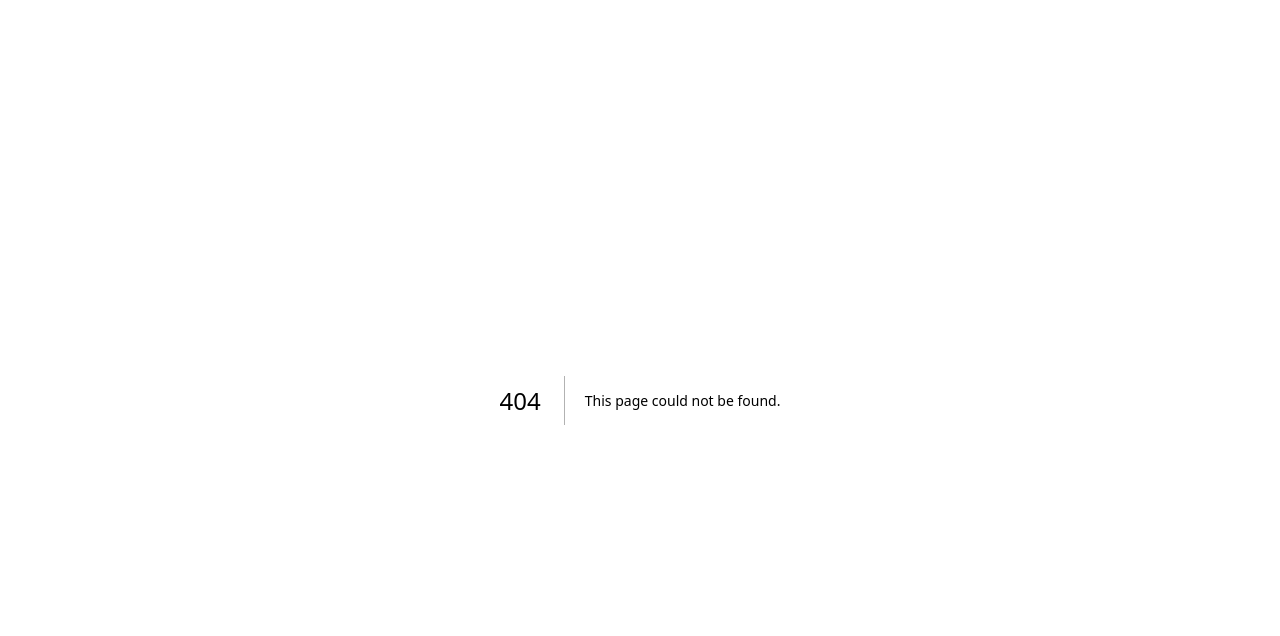
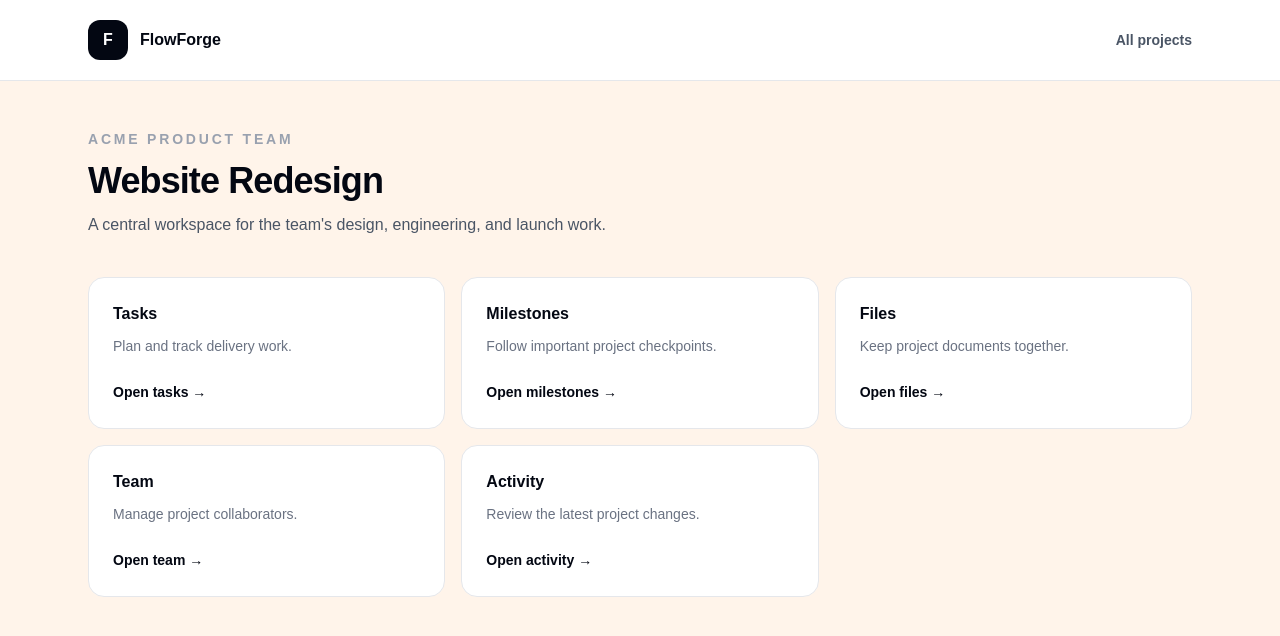
Before and after one commit to Sreenayak/FlowForge, a Next.js app in the folder enterprise-project-platform/: page /projects/demo in a window 1280 px wide. Before the commit this address had no page. Shown: the top 636 px of the page. Built offline with nearby package versions, Linux system fonts and the light colour scheme.

Commit message:
Updated some funtionalities

```diff
--- a/enterprise-project-platform/app/dashboard/page.tsx
+++ b/enterprise-project-platform/app/dashboard/page.tsx
@@ -118,7 +118,7 @@ export default function DashboardPage() {
 
           {/* Tasks */}
           <Link
-            href="/tasks"
+            href="/projects/demo/tasks"
             className="mb-1 flex w-full items-center gap-3 rounded-xl px-3 py-3 text-sm font-medium text-gray-600 transition hover:bg-gray-100 hover:text-gray-950"
           >
             <span className="flex w-5 justify-center">
@@ -132,7 +132,7 @@ export default function DashboardPage() {
 
           {/* Sprints */}
           <Link
-            href="/sprints"
+            href="/projects/demo/milestones"
             className="mb-1 flex w-full items-center gap-3 rounded-xl px-3 py-3 text-sm font-medium text-gray-600 transition hover:bg-gray-100 hover:text-gray-950"
           >
             <span className="flex w-5 justify-center">
@@ -146,7 +146,7 @@ export default function DashboardPage() {
 
           {/* Calendar */}
           <Link
-            href="/calendar"
+            href="/projects/demo/activity"
             className="mb-7 flex w-full items-center gap-3 rounded-xl px-3 py-3 text-sm font-medium text-gray-600 transition hover:bg-gray-100 hover:text-gray-950"
           >
             <span className="flex w-5 justify-center">
@@ -166,7 +166,7 @@ export default function DashboardPage() {
           </p>
 
           <Link
-            href="/wiki"
+            href="/projects/demo/files"
             className="mb-1 flex w-full items-center gap-3 rounded-xl px-3 py-3 text-sm font-medium text-gray-600 transition hover:bg-gray-100 hover:text-gray-950"
           >
             <span className="flex w-5 justify-center">
@@ -179,7 +179,7 @@ export default function DashboardPage() {
           </Link>
 
           <Link
-            href="/files"
+            href="/projects/demo/files"
             className="mb-1 flex w-full items-center gap-3 rounded-xl px-3 py-3 text-sm font-medium text-gray-600 transition hover:bg-gray-100 hover:text-gray-950"
           >
             <span className="flex w-5 justify-center">
@@ -192,7 +192,7 @@ export default function DashboardPage() {
           </Link>
 
           <Link
-            href="/chat"
+            href="/projects/demo/team"
             className="mb-1 flex w-full items-center gap-3 rounded-xl px-3 py-3 text-sm font-medium text-gray-600 transition hover:bg-gray-100 hover:text-gray-950"
           >
             <span className="flex w-5 justify-center">
@@ -205,7 +205,7 @@ export default function DashboardPage() {
           </Link>
 
           <Link
-            href="/meetings"
+            href="/projects/demo/activity"
             className="mb-1 flex w-full items-center gap-3 rounded-xl px-3 py-3 text-sm font-medium text-gray-600 transition hover:bg-gray-100 hover:text-gray-950"
           >
             <span className="flex w-5 justify-center">
@@ -218,7 +218,7 @@ export default function DashboardPage() {
           </Link>
 
           <Link
-            href="/time-tracking"
+            href="/projects/demo/activity"
             className="mb-7 flex w-full items-center gap-3 rounded-xl px-3 py-3 text-sm font-medium text-gray-600 transition hover:bg-gray-100 hover:text-gray-950"
           >
             <span className="flex w-5 justify-center">
@@ -238,7 +238,7 @@ export default function DashboardPage() {
           </p>
 
           <Link
-            href="/analytics"
+            href="/projects/demo/activity"
             className="mb-7 flex w-full items-center gap-3 rounded-xl px-3 py-3 text-sm font-medium text-gray-600 transition hover:bg-gray-100 hover:text-gray-950"
           >
             <span className="flex w-5 justify-center">
@@ -663,7 +663,7 @@ export default function DashboardPage() {
 
 
                 <Link
-                  href="/tasks"
+                  href="/projects/demo/tasks"
                   className="flex items-center justify-between rounded-xl border border-gray-200 p-4 transition hover:border-gray-300 hover:bg-gray-50"
                 >
                   <div>
@@ -683,7 +683,7 @@ export default function DashboardPage() {
 
 
                 <Link
-                  href="/meetings"
+                  href="/projects/demo/activity"
                   className="flex items-center justify-between rounded-xl border border-gray-200 p-4 transition hover:border-gray-300 hover:bg-gray-50"
                 >
                   <div>
@@ -703,7 +703,7 @@ export default function DashboardPage() {
 
 
                 <Link
-                  href="/analytics"
+                  href="/projects/demo/activity"
                   className="flex items-center justify-between rounded-xl border border-gray-200 p-4 transition hover:border-gray-300 hover:bg-gray-50"
                 >
                   <div>
--- /dev/null
+++ b/enterprise-project-platform/app/privacy/page.tsx
@@ -0,0 +1,9 @@
+import Link from "next/link";
+
+export default function PrivacyPage() {
+  return <LegalPage title="Privacy Policy" text="FlowForge protects workspace information and uses it only to provide and improve the product." />;
+}
+
+function LegalPage({ title, text }: { title: string; text: string }) {
+  return <main className="min-h-screen bg-gray-50 px-6 py-16 text-gray-950"><div className="mx-auto max-w-2xl rounded-2xl border border-gray-200 bg-white p-8"><Link href="/dashboard" className="text-sm font-semibold hover:underline">Back to workspace</Link><h1 className="mt-10 text-3xl font-bold">{title}</h1><p className="mt-4 leading-7 text-gray-600">{text}</p></div></main>;
+}
--- /dev/null
+++ b/enterprise-project-platform/app/projects/demo/page.tsx
@@ -0,0 +1,41 @@
+import Link from "next/link";
+
+const sections = [
+  { href: "/projects/demo/tasks", label: "Tasks", detail: "Plan and track delivery work." },
+  { href: "/projects/demo/milestones", label: "Milestones", detail: "Follow important project checkpoints." },
+  { href: "/projects/demo/files", label: "Files", detail: "Keep project documents together." },
+  { href: "/projects/demo/team", label: "Team", detail: "Manage project collaborators." },
+  { href: "/projects/demo/activity", label: "Activity", detail: "Review the latest project changes." },
+];
+
+export default function ProjectOverviewPage() {
+  return (
+    <main className="min-h-screen bg-[#f7f8fa] text-gray-950">
+      <header className="border-b border-gray-200 bg-white">
+        <div className="mx-auto flex max-w-6xl items-center justify-between px-6 py-5">
+          <Link href="/dashboard" className="flex items-center gap-3">
+            <span className="flex h-10 w-10 items-center justify-center rounded-xl bg-gray-950 font-bold text-white">F</span>
+            <span className="font-bold">FlowForge</span>
+          </Link>
+          <Link href="/projects" className="text-sm font-semibold text-gray-600 hover:text-gray-950">All projects</Link>
+        </div>
+      </header>
+
+      <section className="mx-auto max-w-6xl px-6 py-12">
+        <p className="text-sm font-semibold uppercase tracking-[0.2em] text-gray-400">Acme Product Team</p>
+        <h1 className="mt-3 text-4xl font-bold tracking-tight">Website Redesign</h1>
+        <p className="mt-3 max-w-2xl text-gray-600">A central workspace for the team&apos;s design, engineering, and launch work.</p>
+
+        <div className="mt-10 grid gap-4 md:grid-cols-2 lg:grid-cols-3">
+          {sections.map((section) => (
+            <Link key={section.href} href={section.href} className="rounded-2xl border border-gray-200 bg-white p-6 transition hover:-translate-y-0.5 hover:border-gray-400 hover:shadow-sm">
+              <h2 className="font-bold">{section.label}</h2>
+              <p className="mt-2 text-sm leading-6 text-gray-500">{section.detail}</p>
+              <span className="mt-6 inline-block text-sm font-semibold">Open {section.label.toLowerCase()} &rarr;</span>
+            </Link>
+          ))}
+        </div>
+      </section>
+    </main>
+  );
+}
--- /dev/null
+++ b/enterprise-project-platform/app/projects/demo/tasks/new/page.tsx
@@ -0,0 +1,46 @@
+"use client";
+
+import Link from "next/link";
+import { useRouter } from "next/navigation";
+import { useState } from "react";
+
+export default function NewTaskPage() {
+  const router = useRouter();
+  const [error, setError] = useState<string | null>(null);
+
+  const handleSubmit = (event: React.FormEvent<HTMLFormElement>) => {
+    event.preventDefault();
+    const title = new FormData(event.currentTarget).get("title")?.toString().trim();
+
+    if (!title) {
+      setError("Enter a task title to continue.");
+      return;
+    }
+
+    router.push("/projects/demo/tasks");
+  };
+
+  return (
+    <main className="min-h-screen bg-[#f7f8fa] px-6 py-12 text-gray-950">
+      <div className="mx-auto max-w-2xl">
+        <Link href="/projects/demo/tasks" className="text-sm font-semibold hover:underline">Back to tasks</Link>
+        <div className="mt-10 rounded-2xl border border-gray-200 bg-white p-8 shadow-sm">
+          <p className="text-sm font-semibold uppercase tracking-[0.2em] text-gray-400">Website Redesign</p>
+          <h1 className="mt-3 text-3xl font-bold tracking-tight">Create a task</h1>
+          <form className="mt-8 space-y-5" onSubmit={handleSubmit}>
+            <div>
+              <label htmlFor="title" className="text-sm font-medium">Task title</label>
+              <input id="title" name="title" required placeholder="Prepare launch checklist" className="mt-2 h-12 w-full rounded-xl border border-gray-200 px-4 text-sm outline-none focus:border-gray-950 focus:ring-2 focus:ring-gray-950/10" />
+            </div>
+            <div>
+              <label htmlFor="description" className="text-sm font-medium">Description</label>
+              <textarea id="description" name="description" rows={4} placeholder="Add context for the team" className="mt-2 w-full rounded-xl border border-gray-200 px-4 py-3 text-sm outline-none focus:border-gray-950 focus:ring-2 focus:ring-gray-950/10" />
+            </div>
+            {error && <p className="text-sm text-red-600" role="alert">{error}</p>}
+            <button type="submit" className="h-12 w-full rounded-xl bg-gray-950 text-sm font-semibold text-white hover:bg-gray-800">Create task</button>
+          </form>
+        </div>
+      </div>
+    </main>
+  );
+}
--- /dev/null
+++ b/enterprise-project-platform/app/security/page.tsx
@@ -0,0 +1,5 @@
+import Link from "next/link";
+
+export default function SecurityPage() {
+  return <main className="min-h-screen bg-gray-50 px-6 py-16 text-gray-950"><div className="mx-auto max-w-2xl rounded-2xl border border-gray-200 bg-white p-8"><Link href="/dashboard" className="text-sm font-semibold hover:underline">Back to workspace</Link><h1 className="mt-10 text-3xl font-bold">Security</h1><p className="mt-4 leading-7 text-gray-600">FlowForge is designed around controlled access, workspace permissions, and secure collaboration.</p></div></main>;
+}
--- /dev/null
+++ b/enterprise-project-platform/app/terms/page.tsx
@@ -0,0 +1,5 @@
+import Link from "next/link";
+
+export default function TermsPage() {
+  return <main className="min-h-screen bg-gray-50 px-6 py-16 text-gray-950"><div className="mx-auto max-w-2xl rounded-2xl border border-gray-200 bg-white p-8"><Link href="/dashboard" className="text-sm font-semibold hover:underline">Back to workspace</Link><h1 className="mt-10 text-3xl font-bold">Terms of Service</h1><p className="mt-4 leading-7 text-gray-600">Use FlowForge responsibly, keep your account secure, and respect the people and information in your workspace.</p></div></main>;
+}
--- a/enterprise-project-platform/components/landing/hero.tsx
+++ b/enterprise-project-platform/components/landing/hero.tsx
@@ -22,7 +22,7 @@ export default function Hero() {
           {/* Actions */}
           <div className="mt-9 flex flex-col items-center justify-center gap-3 sm:flex-row">
             <a
-              href="/signup"
+              href="/auth/signup"
               className="w-full rounded-xl bg-gray-950 px-6 py-3.5 text-sm font-semibold text-white transition hover:bg-gray-800 sm:w-auto"
             >
               Get started
```
